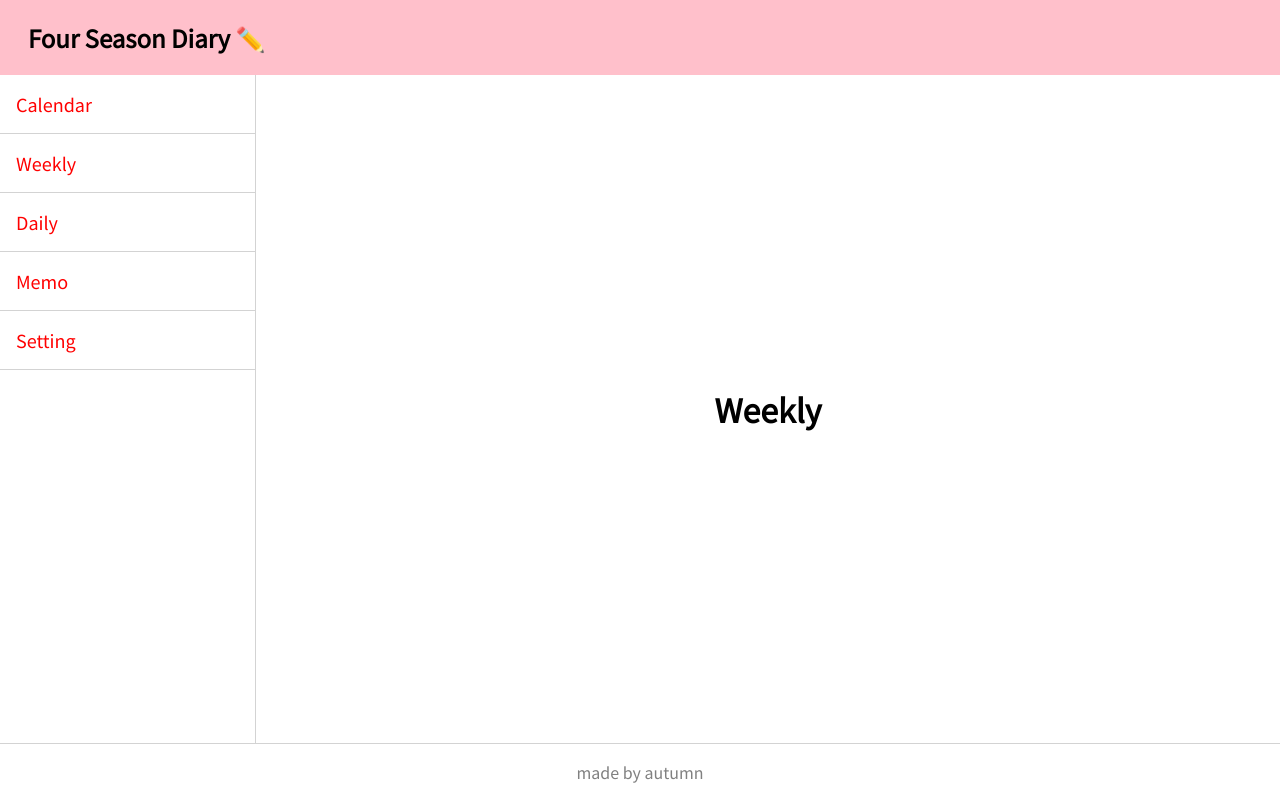
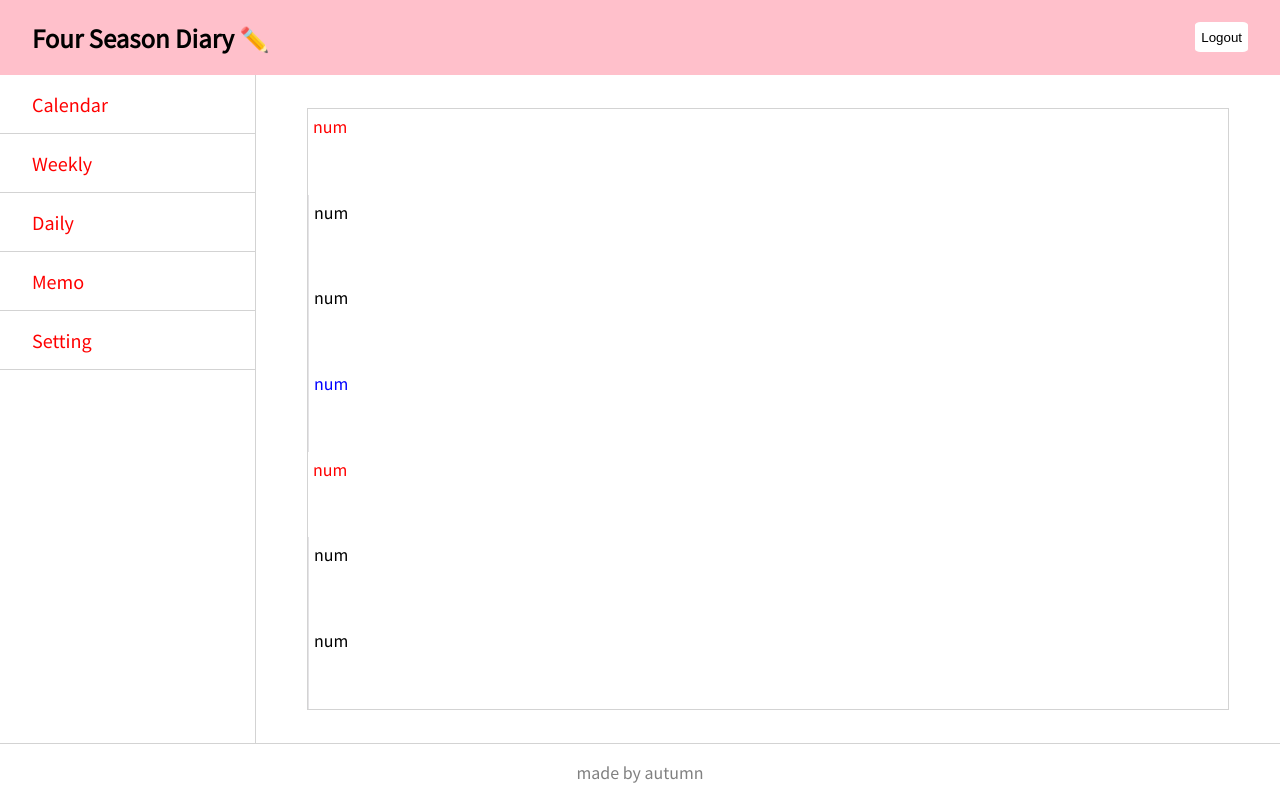
Before and after one commit to autumnly1007/react-four-season-diary, a React (Create React App) app: page /weekly in a window 1280 px wide. Built offline with nearby package versions, Linux system fonts and the light colour scheme.

Commit message:
add weekly dates

```diff
--- a/src/components/calendar/calendar.module.scss
+++ b/src/components/calendar/calendar.module.scss
@@ -2,9 +2,10 @@
   width: 90%;
   height: 90%;
   border: 1px solid lightgray;
+  // border-radius: 1%;
   display: flex;
   flex-direction: column;
-  //box-shadow: 6px 6px 8px 0px makerShadow;
+  // box-shadow: 6px 6px 8px 0px makerShadow;
 }
 
 .header {
--- a/src/components/header/header.jsx
+++ b/src/components/header/header.jsx
@@ -4,8 +4,10 @@ import styles from './header.module.scss';
 const Header = (props) => {
   return (
     <header className={styles.header}>
-      <button className={styles.logout}></button>
       <h2 className={styles.title}>Four Season Diary ✏️</h2>
+      <div className={styles.buttons}>
+        <button className={styles.logout}>Logout</button>
+      </div>
     </header>
   );
 };
--- a/src/components/header/header.module.scss
+++ b/src/components/header/header.module.scss
@@ -1,10 +1,25 @@
 .header {
   width: 100%;
   display: flex;
-  flex-grow: 0;
+  justify-content: space-between;
   background-color: pink;
+  padding: 0 2em;
 }
 
 .title {
-  padding-left: 1rem;
 }
+
+.buttons {
+  display: flex;
+  align-items: center;
+}
+
+.logout {
+  height: 40%;
+  border-radius: 10%;
+  background-color: white;
+}
+
+.logout:hover {
+  background-color: rgb(255, 220, 226);
+}
--- a/src/components/nav/nav.module.scss
+++ b/src/components/nav/nav.module.scss
@@ -10,7 +10,7 @@
 
 .item {
   font-size: $font-regular;
-  padding: 1rem;
+  padding: 1rem 2rem;
   border-bottom: 1px solid lightgray;
 }
 
--- a/src/components/weekly/weekly.jsx
+++ b/src/components/weekly/weekly.jsx
@@ -1,7 +1,84 @@
-import React from "react";
+import React, { useEffect, useState } from 'react';
+import WeeklyDates from '../weekly_dates/weekly_dates';
+import styles from './weekly.module.scss';
+
+Date.prototype.getWeek = () => {
+  const date = new Date();
+  var onejan = new Date(date.getFullYear(), 0, 1);
+  var today = new Date(date.getFullYear(), date.getMonth(), date.getDate());
+  var dayOfYear = (today - onejan + 86400000) / 86400000;
+  return Math.ceil(dayOfYear / 7);
+};
+
+const YEAR = new Date().getFullYear();
+const MONTH = new Date().getMonth() + 1;
+const WEEK = new Date().getWeek();
 
 const Weekly = (props) => {
-  return <h1>Weekly</h1>;
+  const [year, setYear] = useState(YEAR);
+  const [month, setMonth] = useState(MONTH);
+  const [week, setWeek] = useState(WEEK);
+  const [calendar, setCalendar] = useState([]);
+  const [today, setToday] = useState(0);
+
+  const onChangeWeek = (week) => {
+    let startDate = getStartDayFromWeek(week, year);
+    let endDate = getEndDayFromWeek(week, year);
+    for (let date = startDate; date <= endDate; date++) {
+      calendar.push(date);
+    }
+    return calendar;
+  };
+
+  const getStartDayFromWeek = (week, year) => {
+    const curDay = new Date(year, 0, 1 + (week - 1) * 7);
+    while (curDay.getDay() !== 0) {
+      curDay.setDate(curDay.getDate() - 1);
+    }
+    return curDay.getDate();
+  };
+
+  const getEndDayFromWeek = (week, year) => {
+    const curDay = new Date(year, 0, 1 + (week - 1) * 7);
+    while (curDay.getDay() !== 6) {
+      curDay.setDate(curDay.getDate() - 1);
+    }
+    return curDay.getDate();
+  };
+
+  const goToday = () => {
+    let TODAY = new Date().getDate();
+    let goMonth = new Date().getMonth() + 1;
+    setMonth(goMonth);
+    setToday(TODAY);
+  };
+
+  // 처음 한번만 실행
+  useEffect(() => {
+    setWeek(onChangeWeek(8));
+  }, []);
+
+  // week 의 상태가 변경될 때 마다 호출
+  // useEffect(() => {
+  //   setWeek(onChangeWeek(week));
+  // }, [week]);
+
+  return (
+    <ul className={styles.container}>
+      {calendar.map((item, idx) => {
+        return (
+          <WeeklyDates
+            key={idx}
+            idx={idx}
+            item={item}
+            year={year}
+            month={month}
+            calendar={calendar}
+          />
+        );
+      })}
+    </ul>
+  );
 };
 
 export default Weekly;
--- a/src/components/weekly/weekly.module.scss
+++ b/src/components/weekly/weekly.module.scss
@@ -0,0 +1,9 @@
+.container {
+  width: 90%;
+  height: 90%;
+  border: 1px solid lightgray;
+  // border-radius: 1%;
+  display: flex;
+  flex-direction: column;
+  // box-shadow: 6px 6px 8px 0px makerShadow;
+}
--- /dev/null
+++ b/src/components/weekly_dates/weekly_dates.jsx
@@ -0,0 +1,27 @@
+import React, { useState } from 'react';
+import styles from './weekly_dates.module.scss';
+
+const WeeklyDates = (props) => {
+  const { thisFirst, nextFirst, item, isToday, year, month, idx } = props;
+
+  const [userInput, setUserInput] = useState({});
+  const [eventList, setEventList] = useState([]);
+  const [openModal, setOpenModal] = useState(false);
+
+  let isPrevDate = null;
+  let isNextDate = null;
+
+  let key = `${month}` + `${item}`;
+
+  const onInsert = (value) => {};
+
+  return (
+    <>
+      <li className={styles.date}>
+        <div className={styles.number}>num</div>
+      </li>
+    </>
+  );
+};
+
+export default WeeklyDates;
--- /dev/null
+++ b/src/components/weekly_dates/weekly_dates.module.scss
@@ -0,0 +1,32 @@
+.date {
+  display: flex;
+  flex-basis: 25%;
+  border-bottom: 1px solid #e4e3e6;
+  border-left: 1px solid #e4e3e6;
+}
+
+.date:nth-child(4n) {
+  .number {
+    color: blue;
+  }
+}
+
+.date:nth-child(4n + 1) {
+  border-left: 0;
+  .number {
+    color: red;
+  }
+}
+
+.date:nth-last-child(-n + 7) {
+  border-bottom: 0;
+}
+
+.number {
+  padding: 0.3em;
+}
+
+.prev,
+.next {
+  background-color: #f5f5f5;
+}
```
